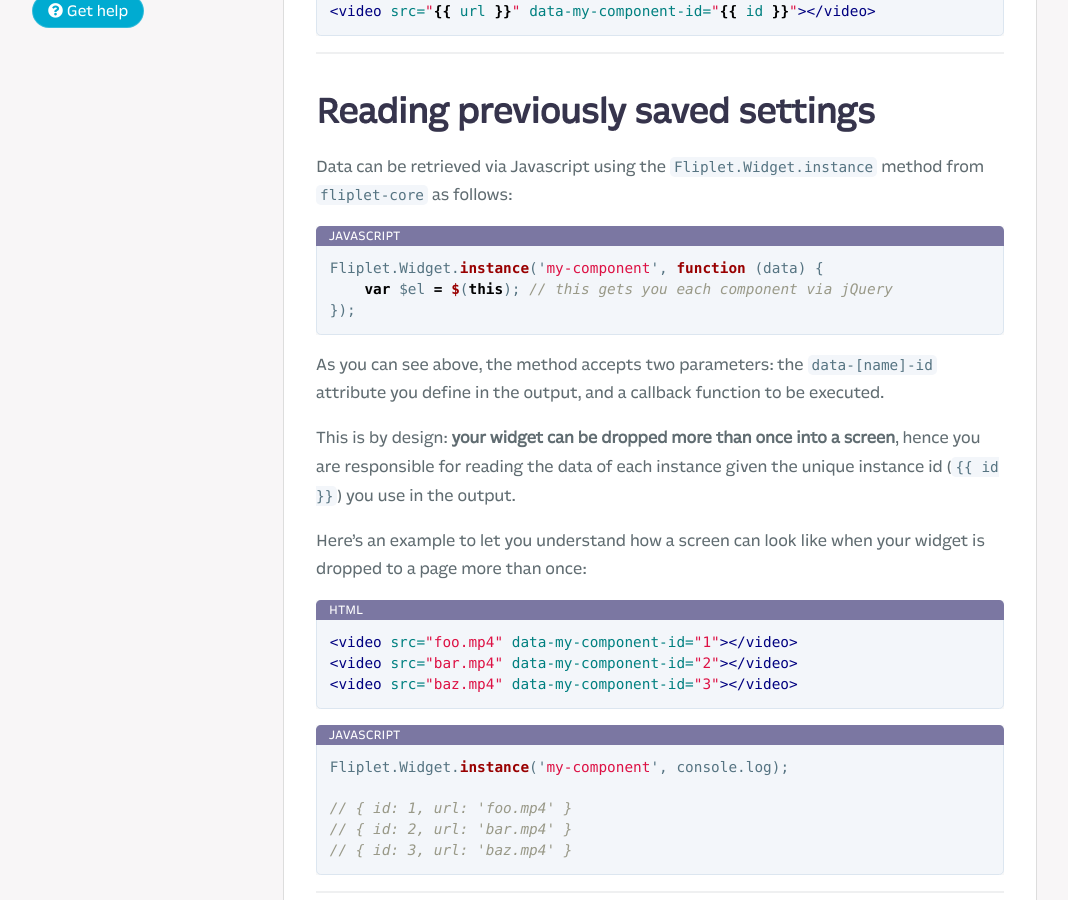
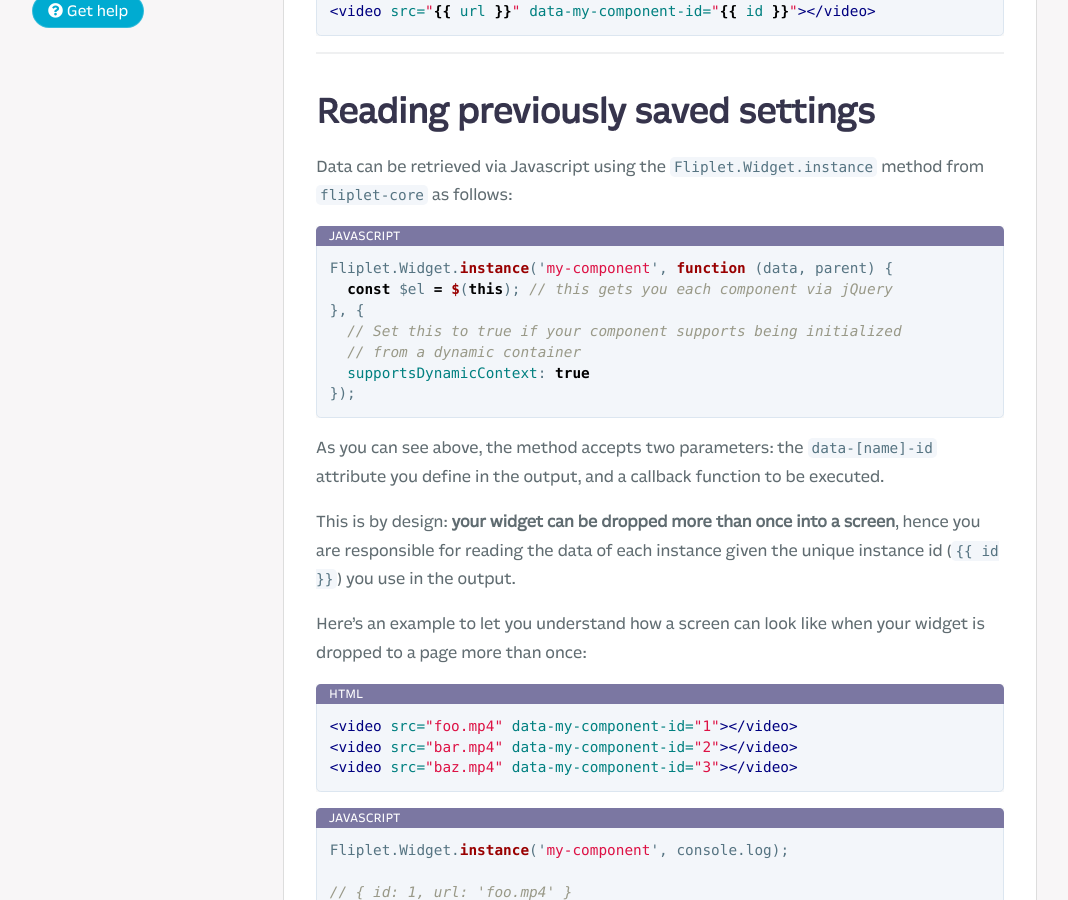
Before and after one commit to Fliplet/fliplet-cli, a Jekyll site: the page built from docs/components/Build-output.md, in a window 1280 px wide and 900 px high, scrolled down 771 px. Shown: the whole window, without its empty margins (3-1071 px from the left). Built offline with Jekyll 4.4.1, drawn with Linux system fonts in a browser that asks for light colours; nearby versions of some CDN libraries; our own code applies the rules of GitHub Pages for plain Markdown files; library files that are not in the unit come from our copies; comment, search, counter and statistics services are not loaded; a style sheet for code colours, icons or effects is not loaded.

Commit message:
ID-2509 added docs

````diff
--- a/docs/components/Build-output.md
+++ b/docs/components/Build-output.md
@@ -26,8 +26,12 @@ Example:
 Data can be retrieved via Javascript using the `Fliplet.Widget.instance` method from `fliplet-core` as follows:
 
 ```js
-Fliplet.Widget.instance('my-component', function (data) {
-    var $el = $(this); // this gets you each component via jQuery
+Fliplet.Widget.instance('my-component', function (data, parent) {
+  const $el = $(this); // this gets you each component via jQuery
+}, {
+  // Set this to true if your component supports being initialized
+  // from a dynamic container
+  supportsDynamicContext: true
 });
 ```
 
--- a/widget-template/js/build.js
+++ b/widget-template/js/build.js
@@ -2,10 +2,14 @@
 var mySampleCoreLibrary = new Fliplet.Registry.get('{{safeName}}:1.0:core');
 
 // This function will run for each instance found in the page
-Fliplet.Widget.instance('{{safeName}}-1-0-0', function (data) {
+Fliplet.Widget.instance('{{safeName}}-1-0-0', function (data, parent) {
   // The HTML element for each instance. You can use $(element) to use jQuery functions on it
   var element = this;
 
   // Sample implementation to initialise the widget
   var foo = new mySampleCoreLibrary(element, data);
+}, {
+  // Set this to true if your component supports being initialized
+  // from a dynamic container
+  supportsDynamicContext: true
 });
````
